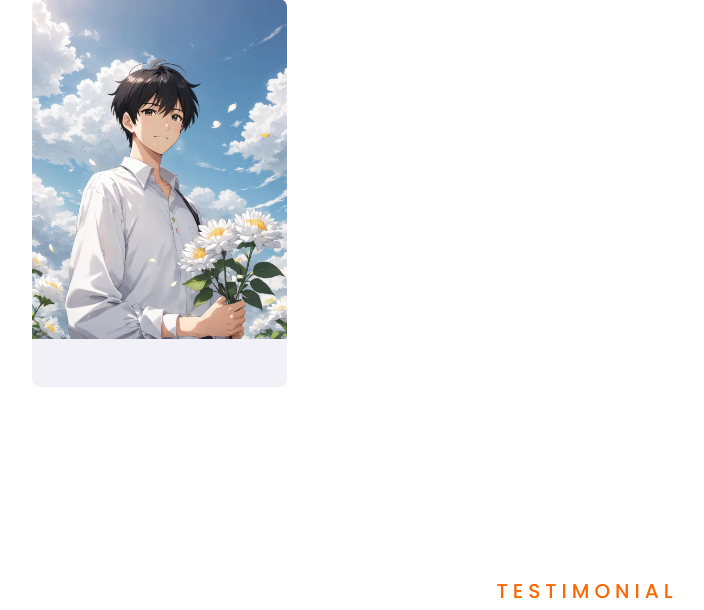
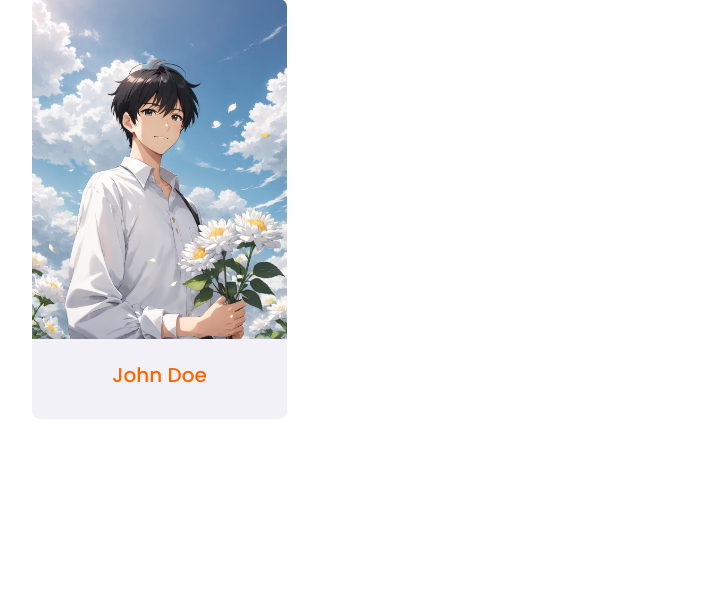
Before and after one commit to uzcoder72/e-course, a Django app: page /app/index/ in a window 1280 px wide. Shown: the part 3132-3742 px from the top of the page, without its empty margins (53-757 px from the left). Run offline with Django 5.2, Linux system fonts and the light colour scheme; data comes from the database, SQL or seed files in the repository; some libraries are stand-ins or nearby versions.

Commit message:
some changes in index

```diff
--- a/app/templates/index.html
+++ b/app/templates/index.html
@@ -204,7 +204,7 @@
                                     </div>
                                 </div>
                                 <div class="bg-secondary p-4">
-{#                                    <h5><a href="{% url 'teacher_detail' teacher.slug %} " class="text-decoration-none">{{ teacher.full_name }}</a></h5>#}
+                                    <h5><a href="{% url 'teacher_detail' teacher.id %}" class="text-decoration-none">{{ teacher.full_name }}</a></h5>
                                     <p class="m-0">{{ teacher.specialization }}</p>
                                 </div>
                             </div>
--- a/app/views.py
+++ b/app/views.py
@@ -146,16 +146,6 @@
 
         return render(request, 'about.html', context)
 
-# from django.views.generic import TemplateView
-#
-# class MyView(TemplateView):
-#     template_name = 'my_template.html'
-#
-#     def get_context_data(self, **kwargs):
-#         context = super().get_context_data(**kwargs)
-#         context['site_name'] = 'My Awesome Site'
-#         context['user_name'] = 'John Doe'
-#         return context
 
 
 
@@ -174,13 +164,16 @@
 
 
 
+
 class TeachersDetail(View):
     def get(self, request, slug):
-        teacher = Teacher.objects.get(slug=slug)
+        teacher = get_object_or_404(Teacher, slug=slug)
         categories = Category.objects.all()
 
-        context = {'teacher': teacher,
-                   'categories': categories, }
+        context = {
+            'teacher': teacher,
+            'categories': categories,
+        }
 
         return render(request, 'teacher_detail.html', context)
 
```
